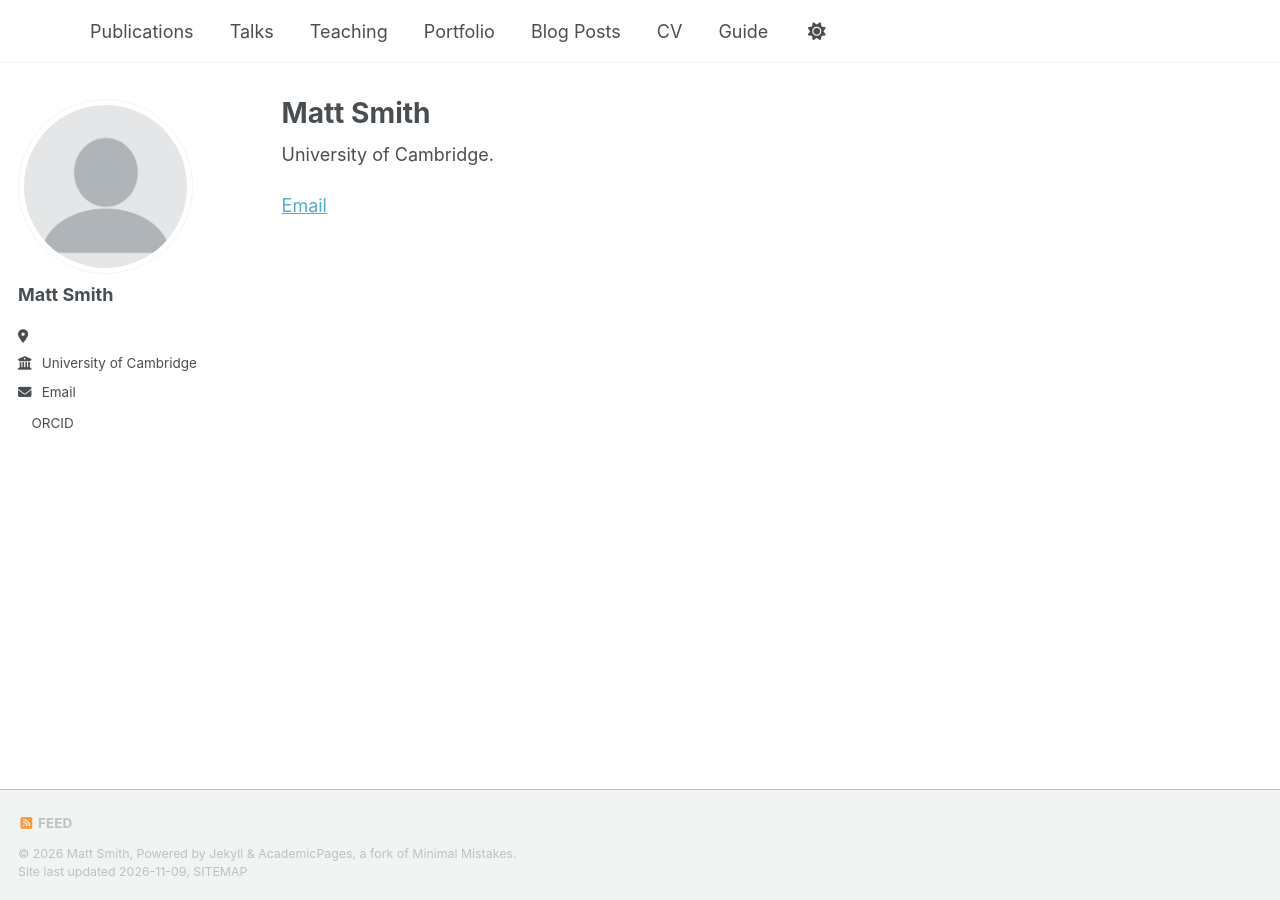
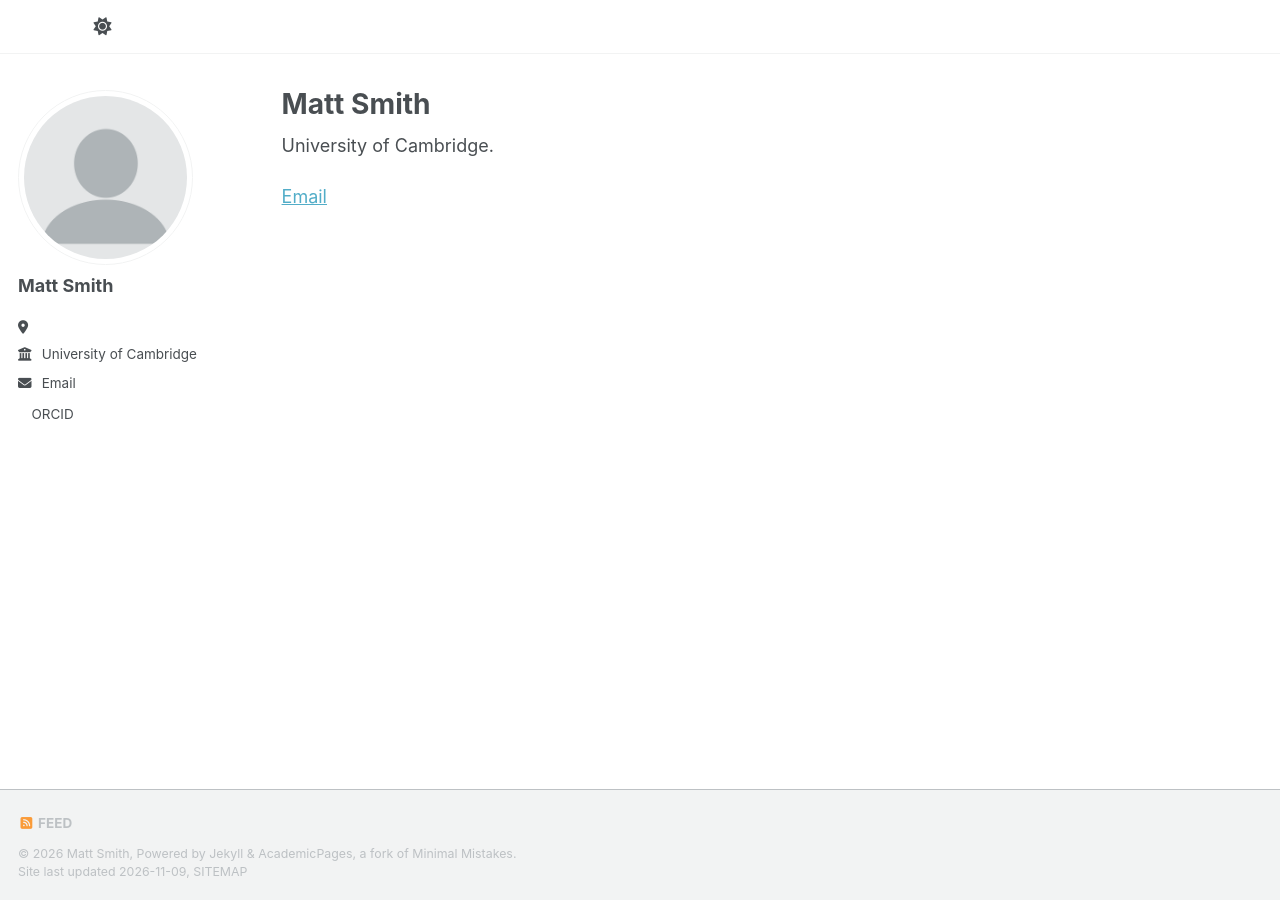
Before and after one commit to mattgsmith/mattgsmith.github.io, a Jekyll site: the page built from _pages/about.md, in a window 1280 px wide. Built offline with Jekyll 4.4.1, drawn with Linux system fonts in a browser that asks for light colours; a script bundle is joined from its source files by our own code; a style sheet for code colours, icons or effects is not loaded.

Commit message:
Update navigation.yml to clear main menu items
Comment out existing navigation items and reset main to an empty array.

```diff
--- a/_data/navigation.yml
+++ b/_data/navigation.yml
@@ -7,24 +7,14 @@
 # NOTE that only one of the CV options should be selected, the first is for the
 #      Markdown formatted page while the second is generated using JSON.
 
-main:
-  - title: "Publications"
-    url: /publications/
+#main:
+#  - title: "Publications"
+#    url: /publications/
 
-  - title: "Talks"
-    url: /talks/
+#  - title: "Talks"
+#    url: /talks/
 
-  - title: "Teaching"
-    url: /teaching/
+#  - title: "Teaching"
+#    url: /teaching/
 
-  - title: "Portfolio"
-    url: /portfolio/
-
-  - title: "Blog Posts"
-    url: /year-archive/
-
-  - title: "CV"
-    url: /cv/
-
-  - title: "Guide"
-    url: /markdown/
+main: []
```
